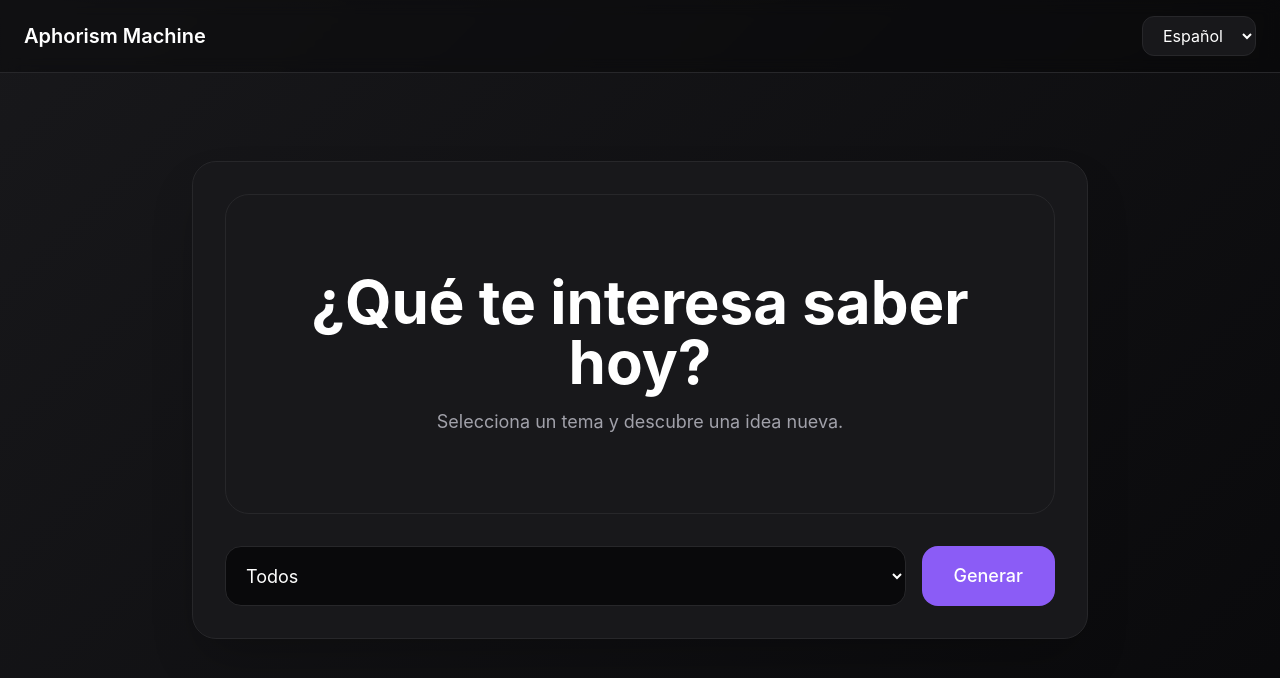
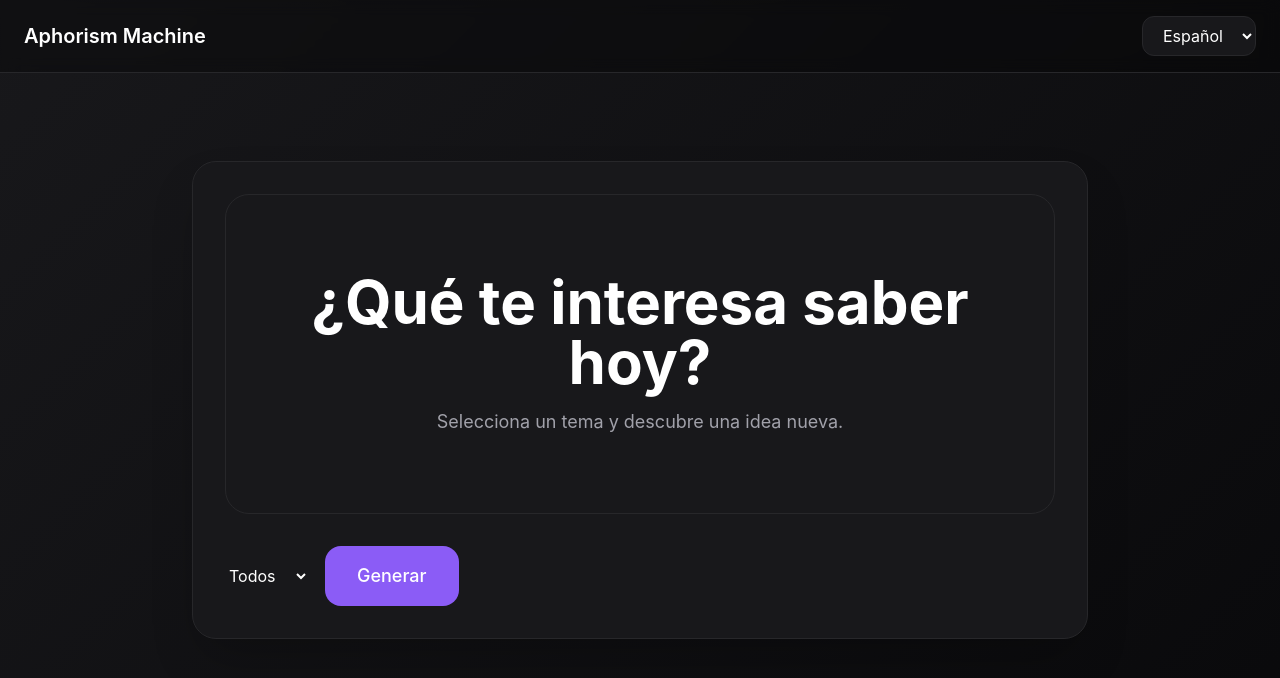
Before and after one commit to Morfeo1997/Aforista-2, a React (Vite) app: page / in a window 1280 px wide. Both pictures are taken after a click on the button "Quiero aprender algo hoy". Shown: the top 678 px of the page. Built offline with nearby package versions, Linux system fonts and the light colour scheme.

Commit message:
cambios para lista

```diff
--- a/src/components/main.tsx
+++ b/src/components/main.tsx
@@ -40,7 +40,7 @@ export default function Main() {
   const { setTheme } = useTheme();
 
   const [selectedTopic, setSelectedTopic] =
-    useState("all");
+  useState<string>("all");
 
   const [currentQuote, setCurrentQuote] =
     useState<Quote | null>(null);
@@ -61,12 +61,12 @@ export default function Main() {
   }
 
   return quotes.filter((quote) =>
-      quote.topics.includes(selectedTopic)
+    quote.topics?.includes(selectedTopic)
   );
 }, [quotes, selectedTopic]);
 
   const generateQuote = () => {
-  if (filteredQuotes.length === 0) return;
+  if (!filteredQuotes.length) return;
 
   const randomQuote =
     filteredQuotes[
@@ -88,21 +88,6 @@ export default function Main() {
       );
     }
   );
-
-  const primaryTopic =
-    randomQuote.topics?.[0];
-
-  if (!primaryTopic) {
-    setTheme("default");
-    return;
-  }
-
-  const mappedTheme =
-    topicThemeMap[
-      primaryTopic as keyof typeof topicThemeMap
-    ];
-
-  setTheme(mappedTheme ?? "default");
 };
 
   return (
@@ -119,20 +104,21 @@ export default function Main() {
       >
         {/* Caja principal */}
         <div
-          ref={quoteRef}
   className="flex min-h-[320px] items-center justify-center rounded-3xl border p-8 text-center"
   style={{
-            borderColor:
-              "var(--border-color)",
+    borderColor: "var(--border-color)",
   }}
+>
+        <div
+          ref={quoteRef}
+          className="w-full"
         >
           {currentQuote ? (
             <div className="space-y-6">
               <p
                 className="text-2xl leading-relaxed md:text-4xl"
                 style={{
-                  color:
-                    "var(--primary-text)",
+                  color: "var(--primary-text)",
                 }}
               >
                 “{currentQuote.quote}”
@@ -171,8 +157,7 @@ export default function Main() {
               <h1
                 className="text-4xl font-bold md:text-6xl"
                 style={{
-                  color:
-                    "var(--primary-text)",
+                  color: "var(--primary-text)",
                 }}
               >
                 ¿Qué te interesa saber hoy?
@@ -191,6 +176,7 @@ export default function Main() {
             </div>
           )}
         </div>
+      </div>
 
         {/* Controles */}
         <div className="flex flex-col gap-4 md:flex-row">
@@ -199,17 +185,7 @@ export default function Main() {
             onChange={(e) =>
               setSelectedTopic(e.target.value)
             }
-            className="flex-1 rounded-2xl border px-4 py-4 text-lg outline-none transition-all"
-            style={{
-              background:
-                "var(--bg-color)",
-
-              borderColor:
-                "var(--border-color)",
-
-              color:
-                "var(--primary-text)",
-            }}
+            className="..."
           >
             <option value="all">
               Todos
```
Also changed, not shown: src/utils/getThemeFromQuote.ts (+3 -10 lines). Lines whose indentation alone changed are shown as unchanged.
